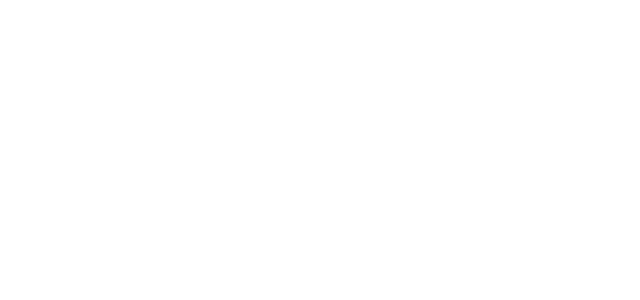
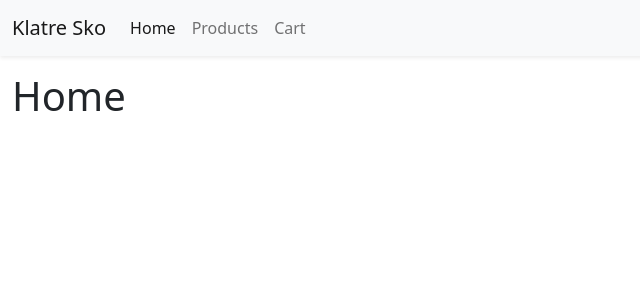
Before and after one commit to danranges/shopping-cart, a React (Vite) app: page / in a window 1280 px wide. Shown: the top 300 px of the page, without its empty margins (0-640 px from the left). Built offline with nearby package versions, Linux system fonts and the light colour scheme.

Commit message:
Add NavBar and routing

```diff
--- a/src/App.jsx
+++ b/src/App.jsx
@@ -1,7 +1,23 @@
-import Nav from "./components/Nav";
+import { Route, Routes } from "react-router-dom"
+import NavBar from "./components/Nav"
+import Home from "./pages/Home"
+import Products from "./pages/Products"
+import Cart from "./pages/Cart"
+import Container from "react-bootstrap/Container"
 
 const App = () => {
-  return <Nav />;
-};
+  return (
+    <>
+      <NavBar />
+      <Container fluid>
+        <Routes>
+          <Route path="/" element={<Home />} />
+          <Route path="/products" element={<Products />} />
+          <Route path="/cart" element={<Cart />} />
+        </Routes>
+      </Container>
+    </>
+  )
+}
 
-export default App;
+export default App
--- a/src/components/Nav.jsx
+++ b/src/components/Nav.jsx
@@ -1,3 +1,31 @@
-const Nav = () => {};
+import Nav from "react-bootstrap/Nav"
+import { Navbar as NavbarBs } from "react-bootstrap"
+import Container from "react-bootstrap/Container"
+import Row from "react-bootstrap/Row"
+import { NavLink } from "react-router-dom"
 
-export default Nav;
+const NavBar = () => {
+  return (
+    <NavbarBs bg="light" className="shadow-sm mb-3" expand="sm">
+      <Container fluid>
+        <NavbarBs.Brand href="/">Klatre Sko</NavbarBs.Brand>
+        <NavbarBs.Toggle />
+        <NavbarBs.Collapse>
+          <Nav>
+            <Nav.Link as={NavLink} to="/">
+              Home
+            </Nav.Link>
+            <Nav.Link as={NavLink} to="/Products">
+              Products
+            </Nav.Link>
+            <Nav.Link as={NavLink} to="/Cart">
+              Cart
+            </Nav.Link>
+          </Nav>
+        </NavbarBs.Collapse>
+      </Container>
+    </NavbarBs>
+  )
+}
+
+export default NavBar
--- a/src/main.jsx
+++ b/src/main.jsx
@@ -1,9 +1,13 @@
-import React from "react";
-import ReactDOM from "react-dom/client";
-import App from "./App";
+import React from "react"
+import ReactDOM from "react-dom/client"
+import { BrowserRouter } from "react-router-dom"
+import App from "./App"
+import "bootstrap/dist/css/bootstrap.min.css"
 
 ReactDOM.createRoot(document.getElementById("root")).render(
   <React.StrictMode>
-    <App />
+    <BrowserRouter>
+      <App />
+    </BrowserRouter>
   </React.StrictMode>
-);
+)
--- /dev/null
+++ b/src/pages/Home.jsx
@@ -0,0 +1,5 @@
+const Home = () => {
+  return <h1>Home</h1>;
+};
+
+export default Home;
--- a/src/pages/Main.jsx
+++ /dev/null
@@ -1,5 +0,0 @@
-const Main = () => {
-  return <h1>Main</h1>;
-};
-
-export default Main;
```
